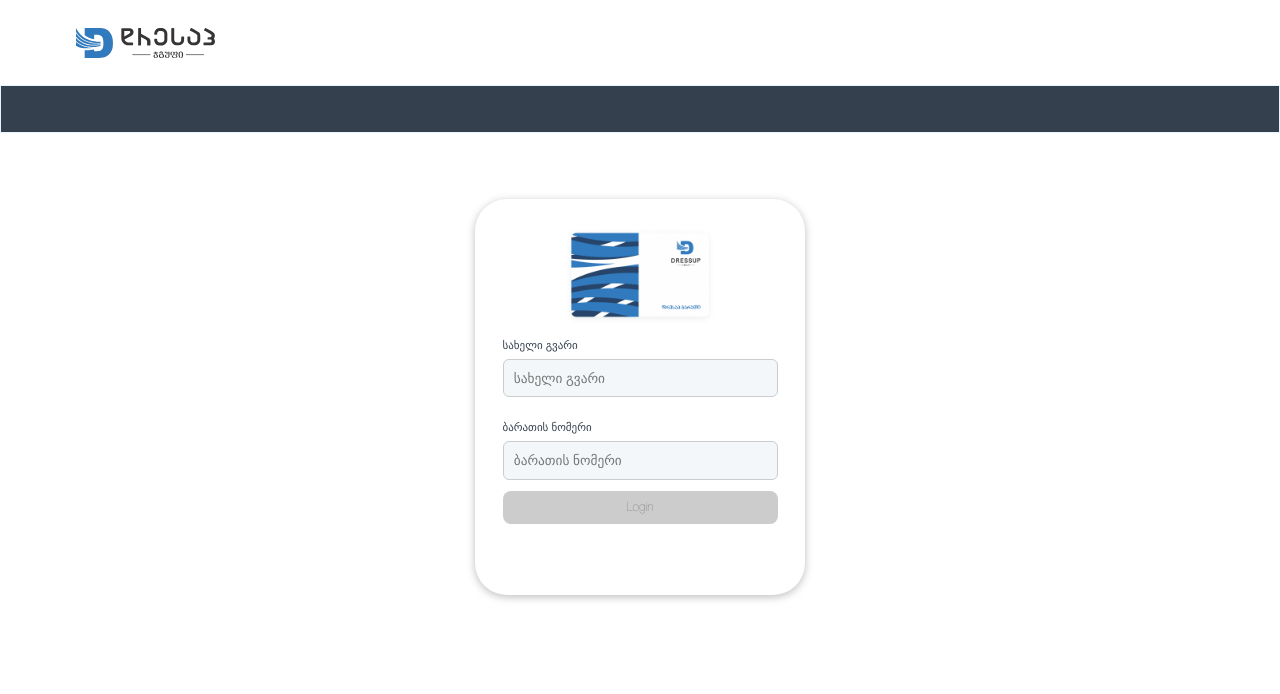
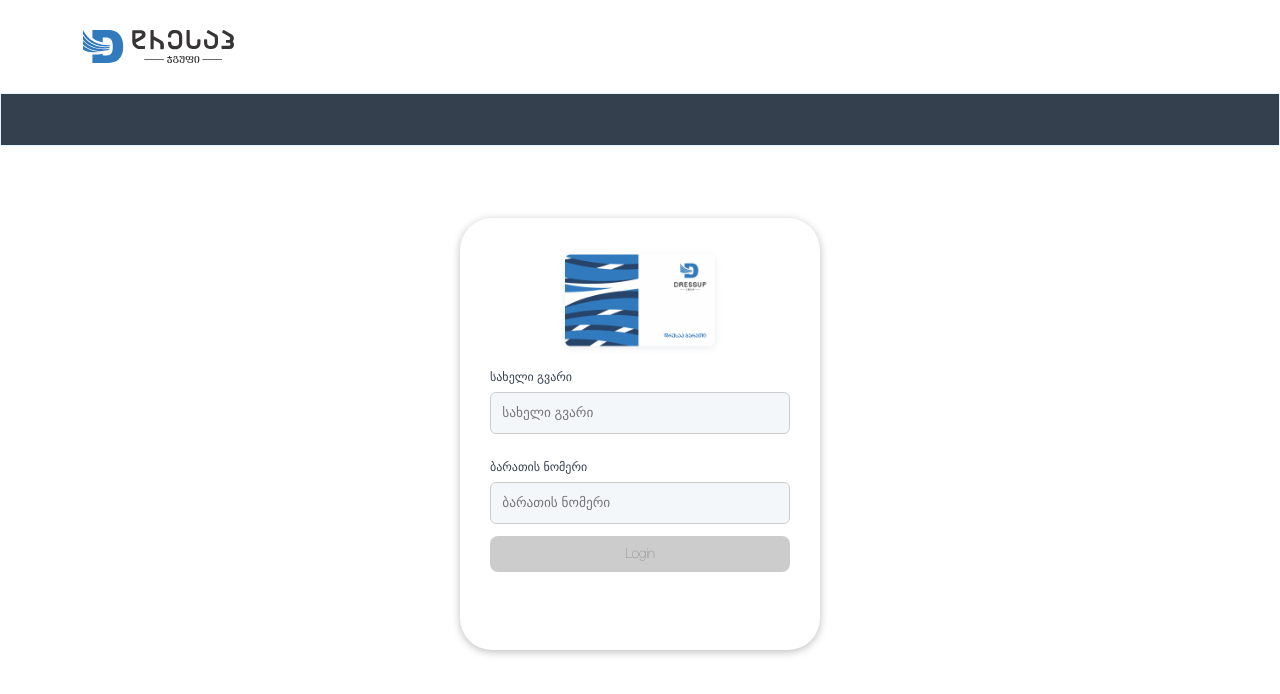
Before and after one commit to gkrialashvili/Dressup, a React (Create React App) app: page / in a window 1280 px wide. Shown: the top 694 px of the page. Built offline with nearby package versions, Linux system fonts and the light colour scheme.

Commit message:
Dressup responsive

```diff
--- a/src/components/Login/Login.module.scss
+++ b/src/components/Login/Login.module.scss
@@ -16,6 +16,12 @@ form {
   align-items: center;
   img {
     max-height: 9rem;
+    @media (max-width: 600px) {
+      max-height: 20rem;
+      @media (max-width: 300px) {
+        max-height: 14rem;
+      }
+    }
   }
 }
 
--- a/src/index.scss
+++ b/src/index.scss
@@ -16,11 +16,8 @@ html {
   background: #fff;
   font-size: 100%;
 
-  @media (max-width: 1325px) {
-      font-size: 11px;
-  }
-  @media (max-width: 992px) {
-    font-size: 12px;
+  @media (max-width: 1400px) {
+      font-size: 12px;
   }
   @media (max-width: 480px) {
     font-size: 11px;
```
